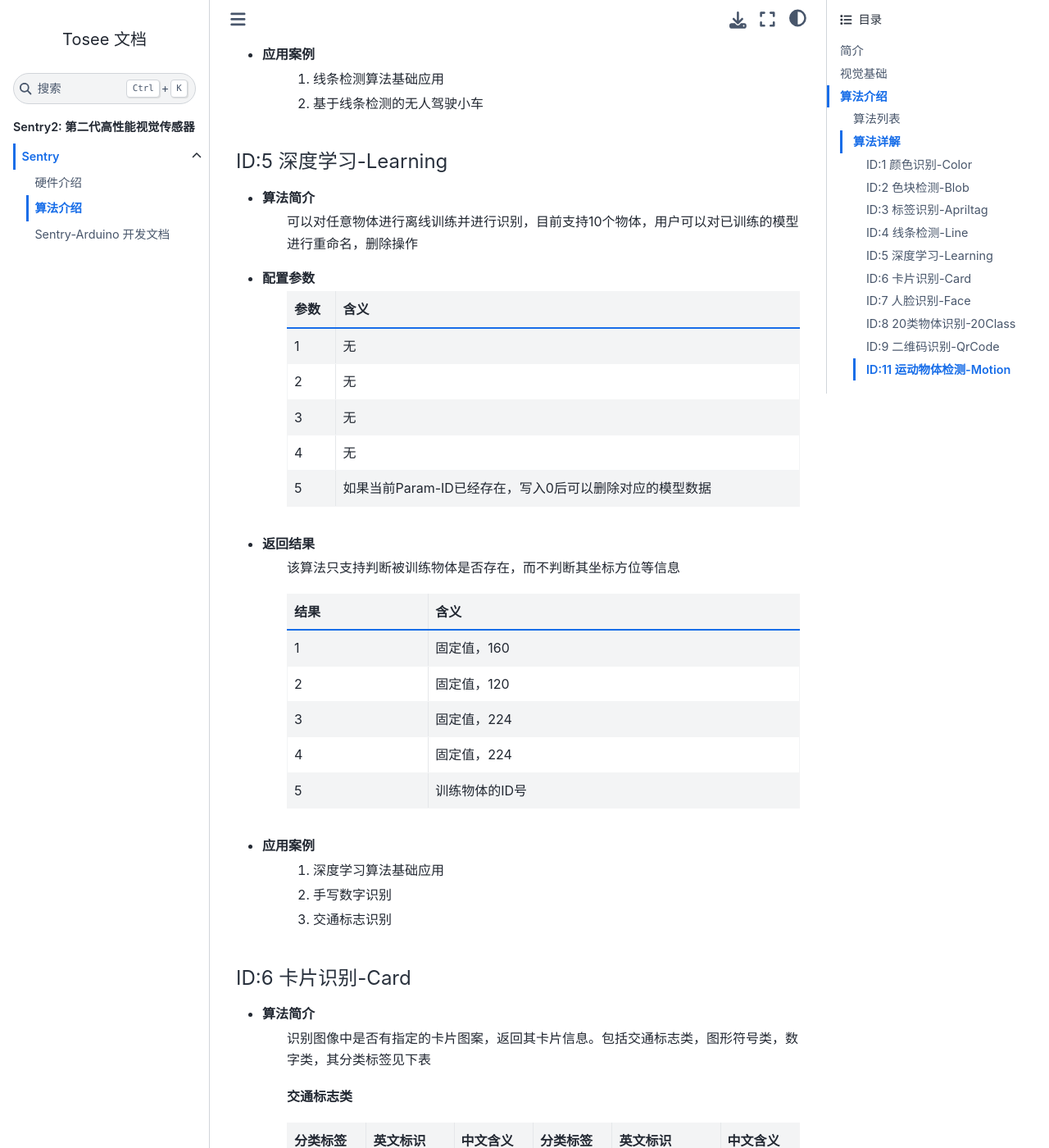
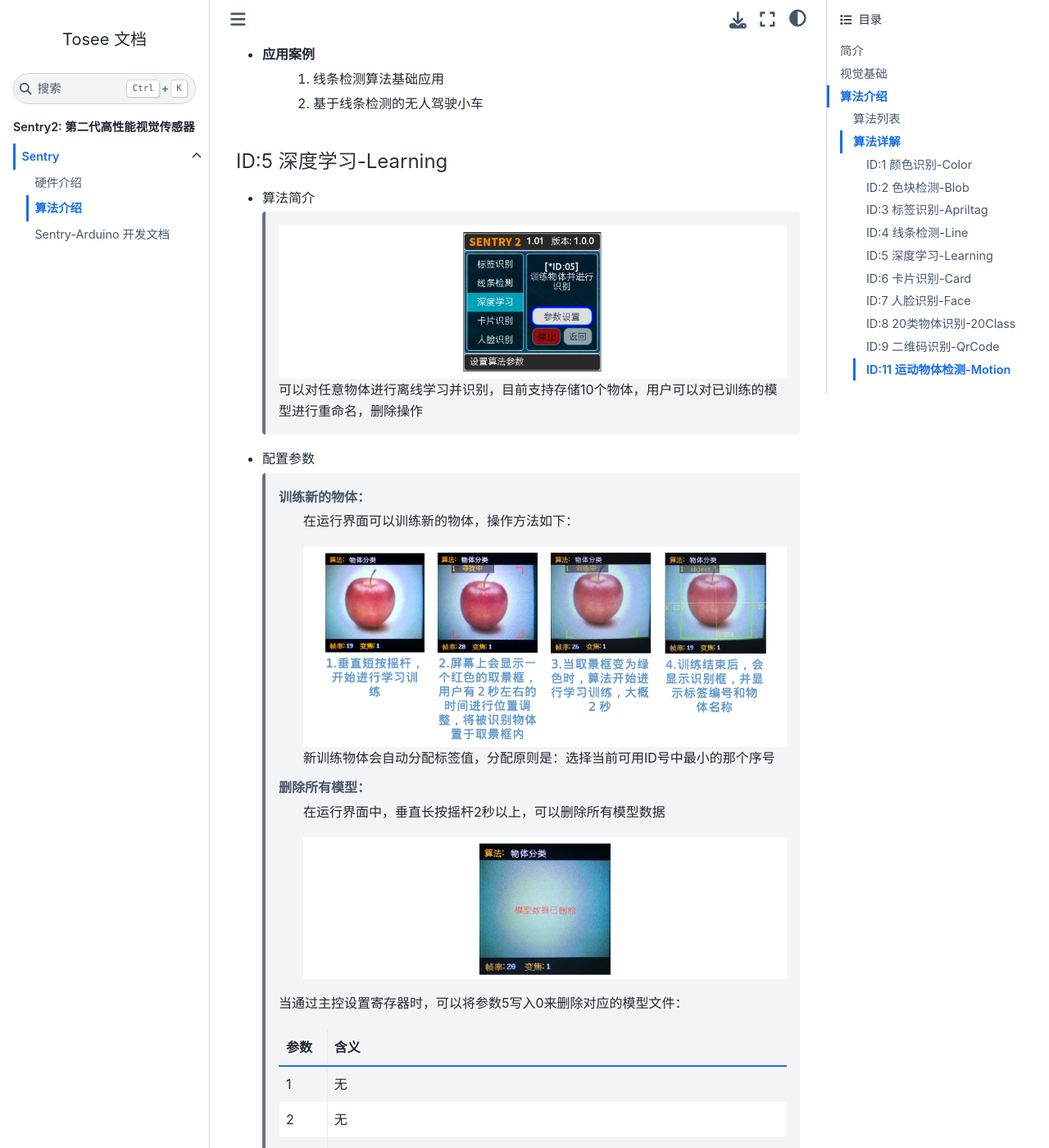
Before and after one commit to AITosee/Tosee-Docs, a Sphinx documentation site: the page built from docs/Sentry/Vision/index.rst, in a window 1280 px wide and 1400 px high, scrolled down 14455 px. Shown: the whole window at 82% size. Built offline with Sphinx 7.4.7 and the Sphinx Book theme 1.1.4, drawn with Linux system fonts in a browser that asks for light colours; some of the changed text lies outside the part shown.

Commit message:
update vision docs

```diff
--- a/docs/Sentry/Vision/index.rst
+++ b/docs/Sentry/Vision/index.rst
@@ -403,9 +403,28 @@ ID:5 深度学习-Learning
 ^^^^^^^^^^^^^^^^^^^^^^^^^^^^^^^^
 
 * 算法简介
-    可以对任意物体进行离线训练并进行识别，目前支持10个物体，用户可以对已训练的模型进行重命名，删除操作
+
+    .. image:: images/sentry2_vision_learn_selecting.png
+
+    可以对任意物体进行离线学习并识别，目前支持存储10个物体，用户可以对已训练的模型进行重命名，删除操作
 
 * 配置参数
+
+    训练新的物体：
+        在运行界面可以训练新的物体，操作方法如下：
+
+        .. image:: images/sentry2_vision_learn_training.png
+
+        新训练物体会自动分配标签值，分配原则是：选择当前可用ID号中最小的那个序号
+
+    删除所有模型：
+        在运行界面中，垂直长按摇杆2秒以上，可以删除所有模型数据
+
+        .. image:: images/sentry2_vision_learn_delete_all.png
+
+
+    当通过主控设置寄存器时，可以将参数5写入0来删除对应的模型文件：
+
     ================    ================================
     参数                 含义
     ================    ================================
@@ -416,8 +435,30 @@ ID:5 深度学习-Learning
     5                   如果当前Param-ID已经存在，写入0后可以删除对应的模型数据
     ================    ================================
 
+    .. image:: images/sentry2_vision_learn_setting.png
+
+    在UI界面中，可以对已训练的模型进行重命名或删除操作
+
+
+    对模型重命名：
+        在UI界面中可以对已训练的物体进行重命名，操作方法如下：
+
+        .. image:: images/sentry2_vision_learn_rename.png
+
+        *注意*：只支持英文的命名方式，不支持其他语言
+
+        *注意*：名称最大支持32个字符，建议不要太长
+
+    删除单个模型：
+        在UI界面中可以删除单个模型数据，操作方法如下：
+
+        .. image:: images/sentry2_vision_learn_delete.png
+
 * 返回结果
-    该算法只支持判断被训练物体是否存在，而不判断其坐标方位等信息
+
+    .. image:: images/sentry2_vision_learn_running.png
+
+    该算法只支持判断被训练物体是否存在，而不判断其坐标方位等信息，所以识别框为一个固定输出值
 
     ================    ================================
     结果                 含义
```
Also changed, not shown: docs/Sentry/Vision/images/sentry2_vision_learn_delete.png (added), docs/Sentry/Vision/images/sentry2_vision_learn_delete_all.png (added), docs/Sentry/Vision/images/sentry2_vision_learn_rename.png (added), docs/Sentry/Vision/images/sentry2_vision_learn_running.png (added), docs/Sentry/Vision/images/sentry2_vision_learn_selecting.png (added), docs/Sentry/Vision/images/sentry2_vision_learn_setting.png (added), docs/Sentry/Vision/images/sentry2_vision_learn_training.png (added).
